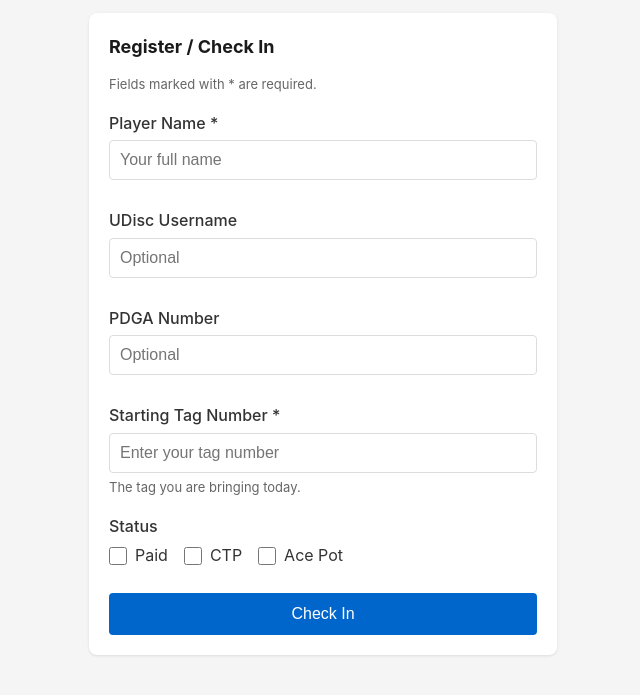
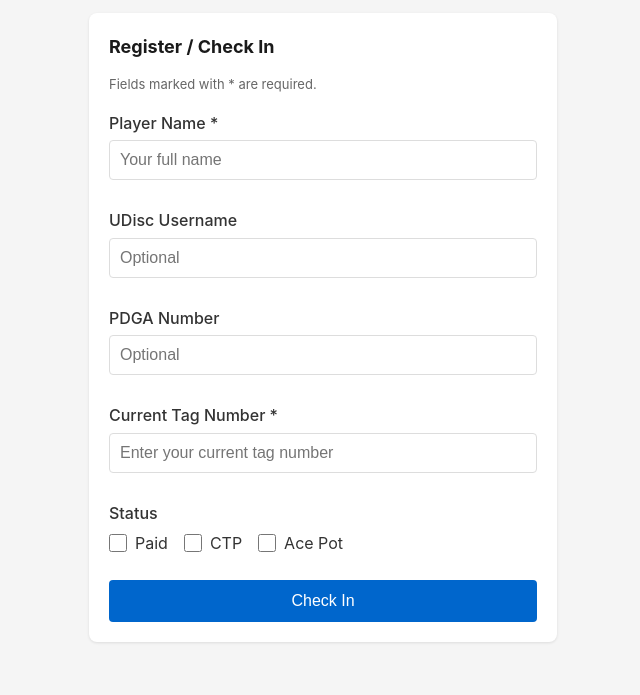
Before and after one commit to redbean87/bag-tag-league, a plain HTML site: page src/player/sign-in/index.html in a window 1280 px wide. Shown: the part 87-782 px from the top of the page, without its empty margins (317-957 px from the left). Drawn offline with Linux system fonts and the light colour scheme.

Commit message:
fix: complete club member check-in flow
- Fix memberId lookup to use memberNumberCol instead of undefined playerIdCol
- Set ClubMembers.current_tag for new members on creation
- Update ClubMembers.current_tag for existing members on check-in
- Rename ace_pot parameter to match destructured variable
- Rename timestamp variable for clarity
- Update UI label from 'Starting Tag Number' to Current Tag Number'

```diff
--- a/src/player/sign-in/index.html
+++ b/src/player/sign-in/index.html
@@ -107,9 +107,8 @@
         <input type="text" id="pdgaNumber" placeholder="Optional">
       </div>
       <div class="form-group">
-        <label for="inTag">Starting Tag Number *</label>
-        <input type="number" id="inTag" min="1" required placeholder="Enter your tag number">
-        <p class="helper-text">The tag you are bringing today.</p>
+        <label for="inTag">Current Tag Number *</label>
+        <input type="number" id="inTag" min="1" required placeholder="Enter your current tag number">
       </div>
       <div class="form-group">
         <label>Status</label>
@@ -197,7 +196,7 @@
         if (data.status === 'ok') {
           document.getElementById('successPlayerName').textContent = 'Player: ' + data.player_name;
           document.getElementById('successTabName').textContent = 'Week: ' + data.weekly_tab;
-          document.getElementById('successTagInfo').textContent = 'Starting Tag: ' + data.in_tag;
+          document.getElementById('successTagInfo').textContent = 'Current Tag: ' + data.in_tag;
 
           document.getElementById('checkInForm').style.display = 'none';
           document.getElementById('formStatus').style.display = 'none';
```
Also changed, not shown: 1 other file.
